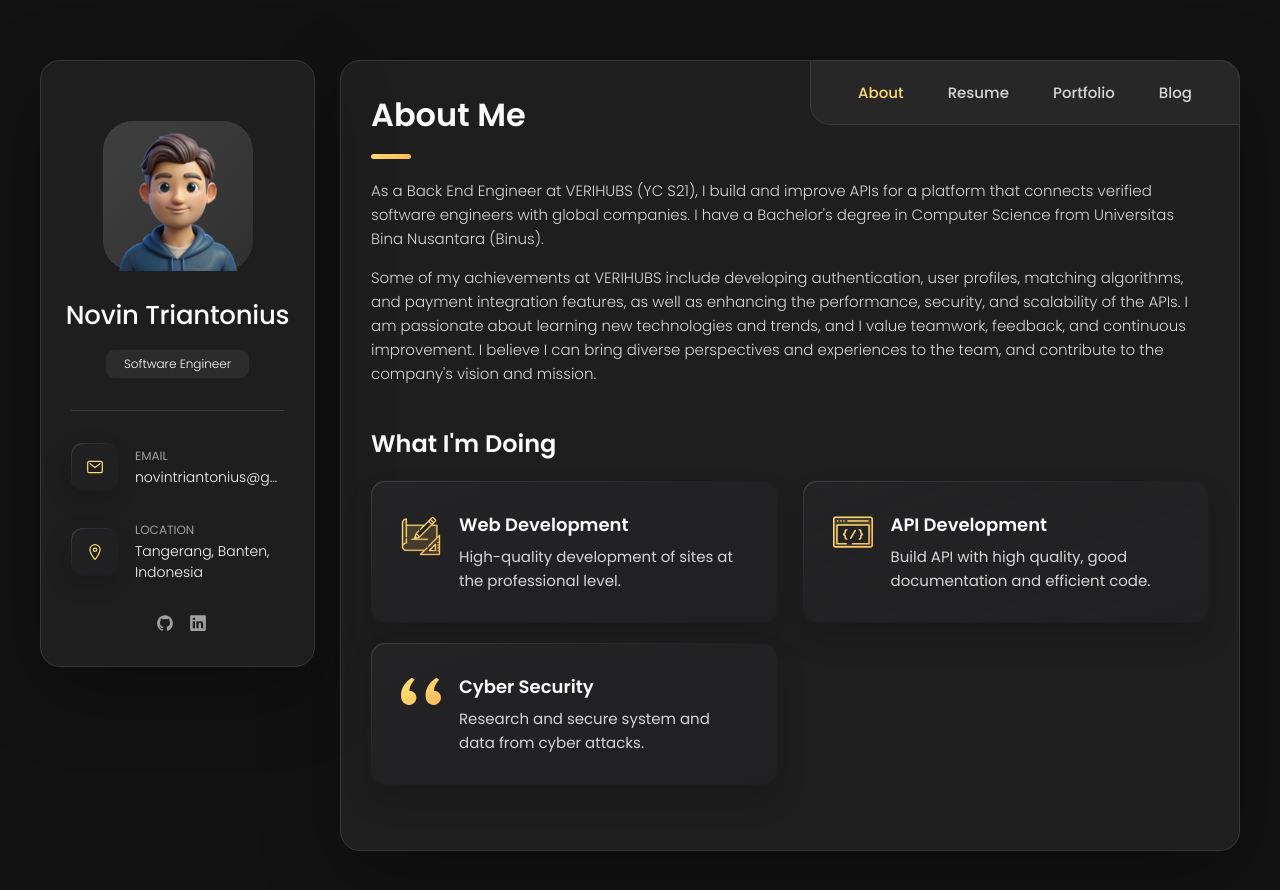
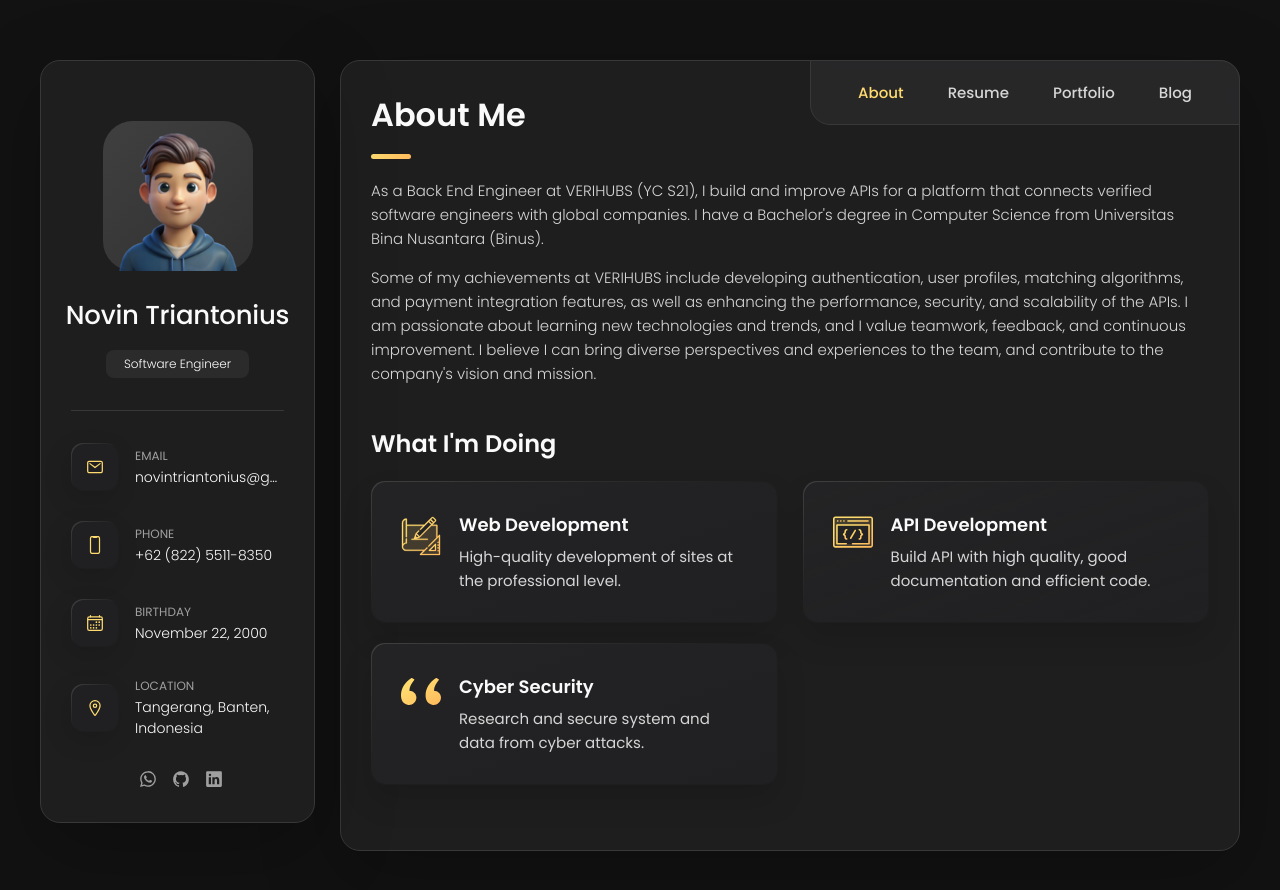
Before and after one commit to novintriantonius/vCard-Personal-Portfolio, a plain HTML site: page index.html in a window 1280 px wide. Drawn offline with nearby package versions, Linux system fonts and the light colour scheme.

Commit message:
Revert "Update Personal Info"
This reverts commit bd7eea44007c734764fa9ebe78f87dac7d86b04d.

```diff
--- a/index.html
+++ b/index.html
@@ -82,6 +82,34 @@
           <li class="contact-item">
 
             <div class="icon-box">
+              <ion-icon name="phone-portrait-outline"></ion-icon>
+            </div>
+
+            <div class="contact-info">
+              <p class="contact-title">Phone</p>
+
+              <a href="tel:+6282255118350" class="contact-link">+62 (822) 5511-8350</a>
+            </div>
+
+          </li>
+
+          <li class="contact-item">
+
+            <div class="icon-box">
+              <ion-icon name="calendar-outline"></ion-icon>
+            </div>
+
+            <div class="contact-info">
+              <p class="contact-title">Birthday</p>
+
+              <time datetime="2000-11-22">November 22, 2000</time>
+            </div>
+
+          </li>
+
+          <li class="contact-item">
+
+            <div class="icon-box">
               <ion-icon name="location-outline"></ion-icon>
             </div>
 
@@ -99,7 +127,13 @@
 
         <ul class="social-list">
           <li class="social-item">
-            <a href="https://github.com/novintriantonius" class="social-link">
+            <a href="https://wa.me/6282255118350" class="social-link">
+              <ion-icon name="logo-whatsapp"></ion-icon>
+            </a>
+          </li>
+
+          <li class="social-item">
+            <a href="https://gitlab.com/novin_triantonius" class="social-link">
               <ion-icon name="logo-github"></ion-icon>
             </a>
           </li>
```
